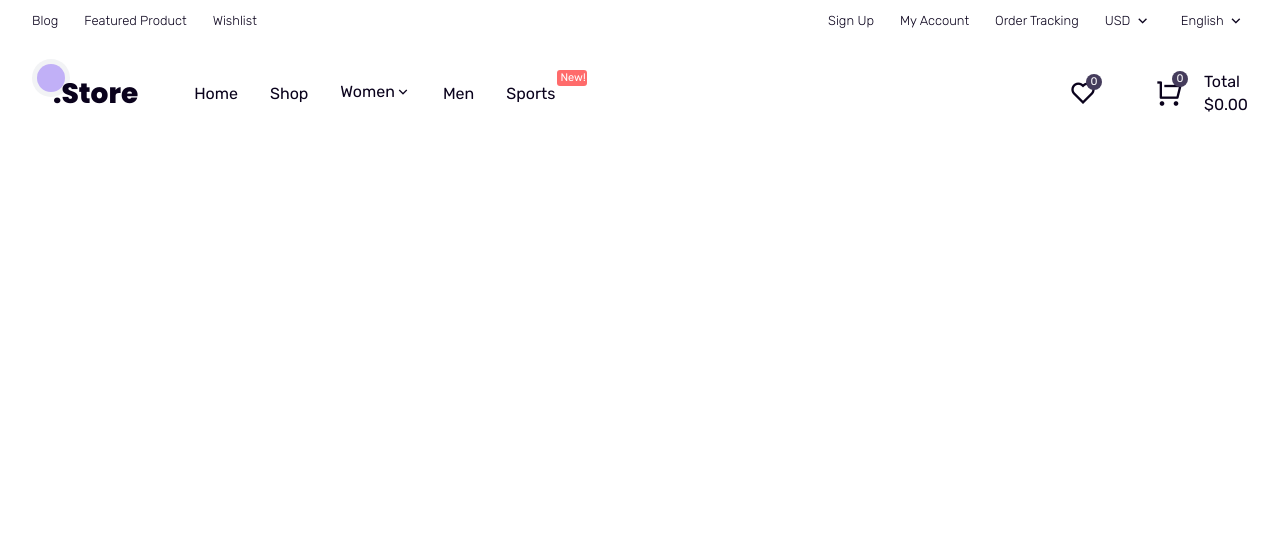
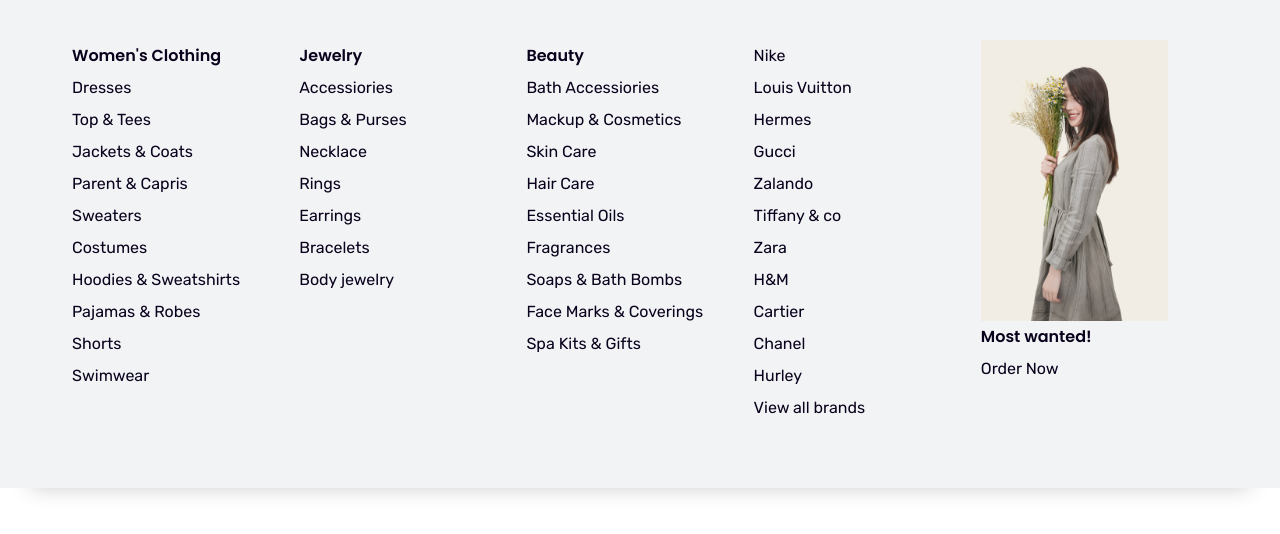
Before and after one commit to samirzjadhav/techbomb-website, a plain HTML site: page index.html in a window 1280 px wide. Drawn offline with nearby package versions, Linux system fonts and the light colour scheme.

Commit message:
feat: added mega secction

```diff
--- a/index.html
+++ b/index.html
@@ -87,6 +87,95 @@
                         <div class="icons-small">
                           <i class="ri-arrow-down-s-line"></i></div
                       ></a>
+                      <div class="mega">
+                        <div class="container">
+                          <div class="wrapper">
+                            <div class="flexcol">
+                              <div class="row">
+                                <h4>Women's Clothing</h4>
+                                <ul>
+                                  <li><a href="">Dresses</a></li>
+                                  <li><a href="">Top & Tees</a></li>
+                                  <li><a href="">Jackets & Coats</a></li>
+                                  <li><a href="">Parent & Capris</a></li>
+                                  <li><a href="">Sweaters</a></li>
+                                  <li><a href="">Costumes</a></li>
+                                  <li><a href="">Hoodies & Sweatshirts</a></li>
+                                  <li><a href="">Pajamas & Robes</a></li>
+                                  <li><a href="">Shorts</a></li>
+                                  <li><a href="">Swimwear</a></li>
+                                </ul>
+                              </div>
+                            </div>
+                            <div class="flexcol">
+                              <div class="row">
+                                <h4>Jewelry</h4>
+                                <ul>
+                                  <li><a href="">Accessiories</a></li>
+                                  <li><a href="">Bags & Purses</a></li>
+                                  <li><a href="">Necklace</a></li>
+                                  <li><a href="">Rings</a></li>
+                                  <li><a href="">Earrings</a></li>
+                                  <li><a href="">Bracelets</a></li>
+                                  <li><a href="">Body jewelry</a></li>
+                                </ul>
+                              </div>
+                            </div>
+                            <div class="flexcol">
+                              <div class="row">
+                                <h4>Beauty</h4>
+                                <ul>
+                                  <li><a href="">Bath Accessiories</a></li>
+                                  <li><a href="">Mackup & Cosmetics</a></li>
+                                  <li><a href="">Skin Care</a></li>
+                                  <li><a href="">Hair Care</a></li>
+                                  <li><a href="">Essential Oils</a></li>
+                                  <li><a href="">Fragrances</a></li>
+                                  <li><a href="">Soaps & Bath Bombs</a></li>
+                                  <li><a href="">Face Marks & Coverings</a></li>
+                                  <li><a href="">Spa Kits & Gifts</a></li>
+                                </ul>
+                              </div>
+                            </div>
+                            <div class="flexcol">
+                              <div class="row">
+                                <ul class="women-brands">
+                                  <li><a href="">Nike</a></li>
+                                  <li><a href="">Louis Vuitton</a></li>
+                                  <li><a href="">Hermes</a></li>
+                                  <li><a href="">Gucci</a></li>
+                                  <li><a href="">Zalando</a></li>
+                                  <li><a href="">Tiffany & co</a></li>
+                                  <li><a href="">Zara</a></li>
+                                  <li><a href="">H&M</a></li>
+                                  <li><a href="">Cartier</a></li>
+                                  <li><a href="">Chanel</a></li>
+                                  <li><a href="">Hurley</a></li>
+                                </ul>
+                                <a href="#" class="view-all">View all brands</a>
+                              </div>
+                            </div>
+                            <div class="flexcol">
+                              <div class="row">
+                                <div class="media">
+                                  <div class="thumbnail">
+                                    <img
+                                      src="./assets/products/apparel4.jpg"
+                                      alt=""
+                                    />
+                                  </div>
+                                </div>
+                                <div class="text-content">
+                                  <h4>Most wanted!</h4>
+                                  <a href="#" class="primary-button"
+                                    >Order Now</a
+                                  >
+                                </div>
+                              </div>
+                            </div>
+                          </div>
+                        </div>
+                      </div>
                     </li>
                     <li><a href="#">Men</a></li>
                     <li>
--- a/style.css
+++ b/style.css
@@ -298,6 +298,14 @@ nav .fly-item {
   display: none;
 }
 
+.mega .flexcol {
+  flex: 1;
+  min-width: 180px;
+  padding-right: 2.5em;
+  margin-bottom: 1.5em;
+  z-index: 1;
+}
+
 @media (min-width: 992px) {
   .container {
     padding: 0 2em;
@@ -324,4 +332,26 @@ nav .fly-item {
   .header-nav .right li > a {
     margin-left: 1em;
   }
+
+  /* mega menu  */
+  nav .mega {
+    position: absolute;
+    width: var(--percent100);
+    height: auto;
+    top: 0;
+    right: 0;
+    padding: 2.5em;
+    line-height: 2em;
+    background-color: var(--light-bg-color);
+    box-shadow: rgb(0 0 0/20%) 0 30px 20px -30px;
+    z-index: 100;
+  }
+
+  nav .mega .wrapper {
+    display: flex;
+  }
+
+  nav .mega h4 {
+    font-size: ;
+  }
 }
```
